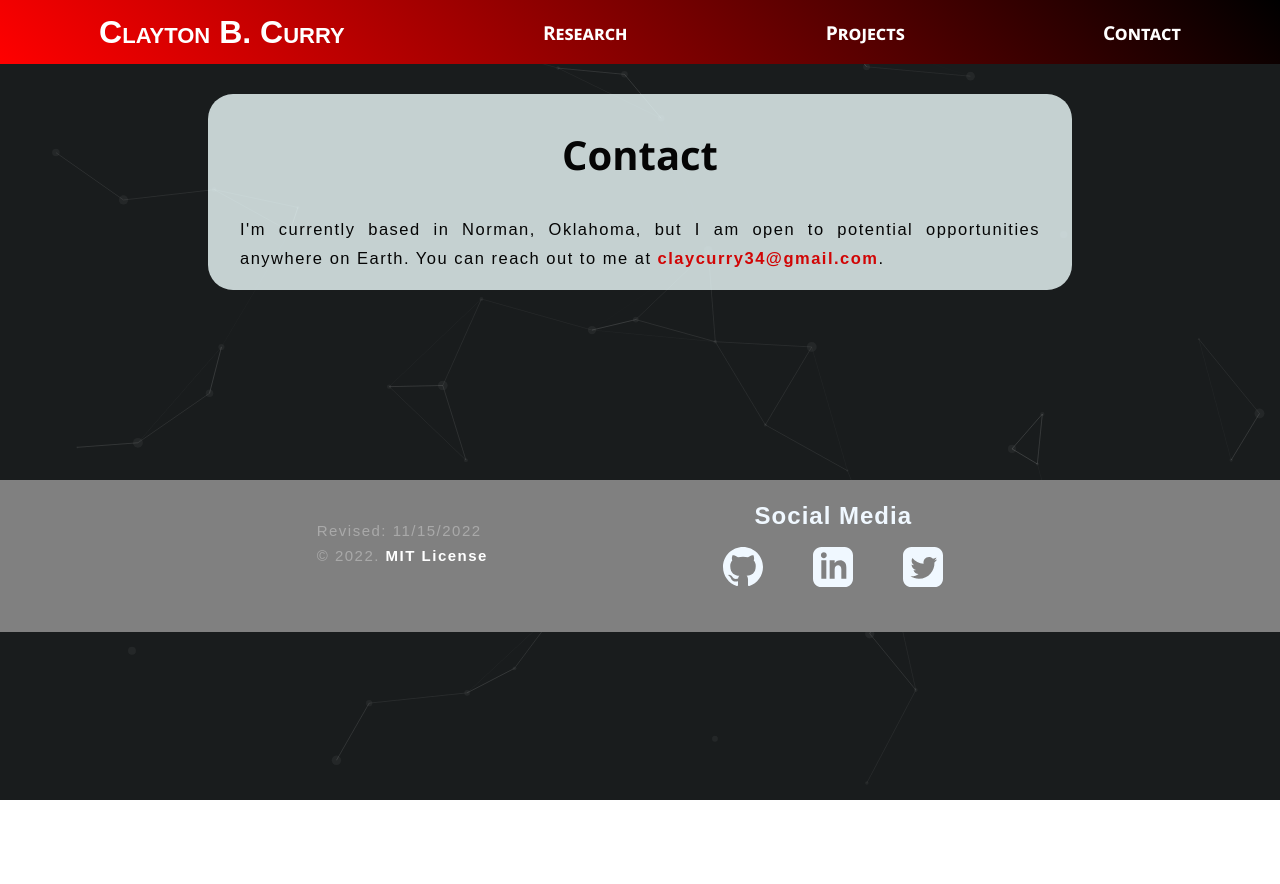
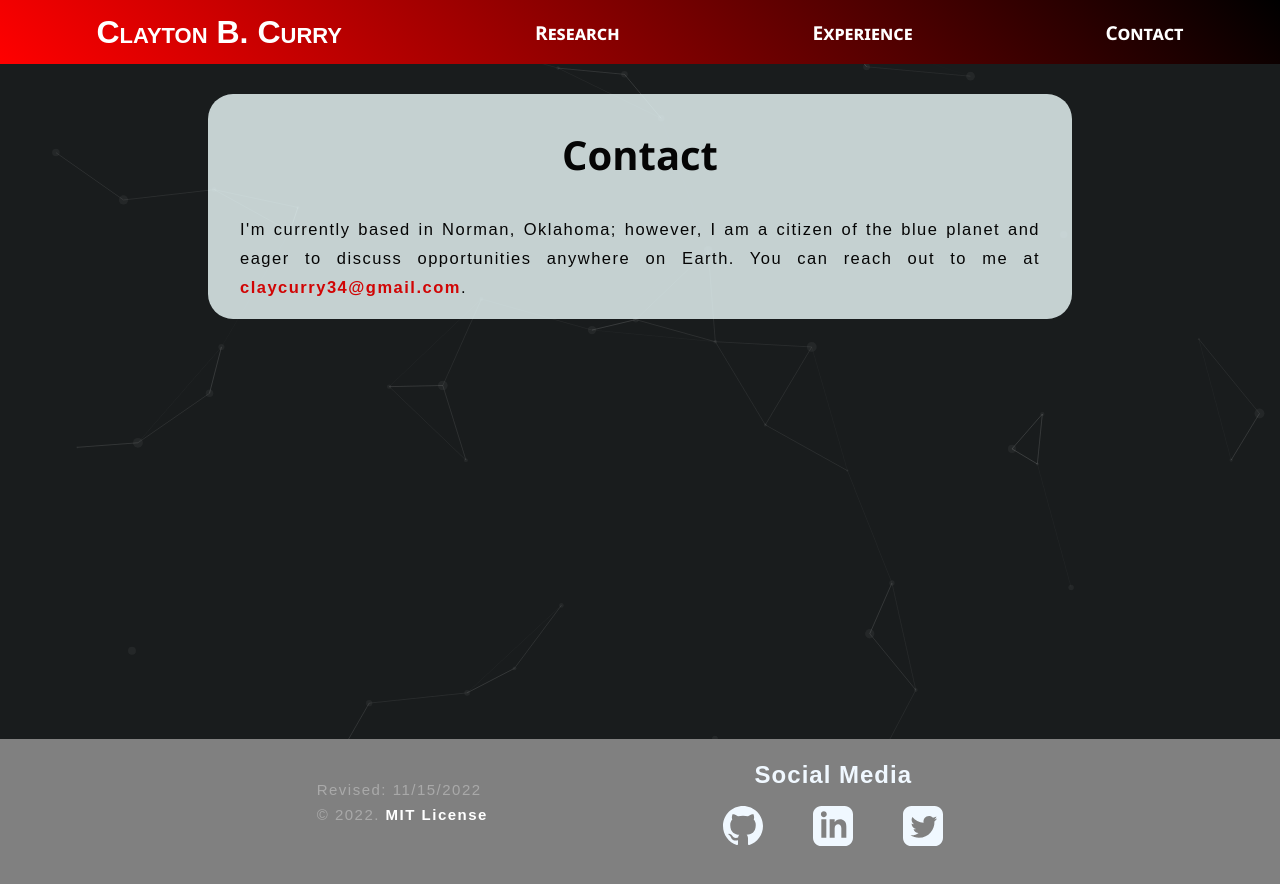
Before and after one commit to clay-curry/Website, a React (Create React App) app: page /contact in a window 1280 px wide. Shown: the top 884 px of the page. Before the commit the page ends 800 px from the top, so only its background shows below. Built offline with nearby package versions, Linux system fonts and the light colour scheme.

Commit message:
renamed projects to 'experience'

```diff
--- a/src/components/NavBar.tsx
+++ b/src/components/NavBar.tsx
@@ -15,7 +15,7 @@ function NavBar(){
                 </li>
 
                 <li className='button'>
-                    <NavLink to='/projects'>Projects</NavLink>
+                    <NavLink to='/experience'>Experience</NavLink>
                 </li>
 
                 <li className='button'>
--- a/src/index.tsx
+++ b/src/index.tsx
@@ -7,7 +7,7 @@ import {
   Routes
 } from "react-router-dom";
 
-import { Home, Research, Projects, Contact } from './pages';
+import { Home, Research, Experience, Contact } from './pages';
 
 ReactDOM.render(
   <React.StrictMode>
@@ -15,7 +15,7 @@ ReactDOM.render(
       <Routes>
         <Route path="/" element={<Home />} />
         <Route path="/research" element={<Research />} />
-        <Route path="/projects" element={<Projects />} />
+        <Route path="/experience" element={<Experience />} />
         <Route path="/contact"  element={<Contact />} />
         <Route path="/resume" element={<Resume />}/>
 
--- a/src/pages/Contact.tsx
+++ b/src/pages/Contact.tsx
@@ -9,6 +9,7 @@ function Contact() {
     <PageBody>
       <ContactInfo />
     </PageBody>
+    <div style={{height: '200px'}}>{/* Spacer */}</div>
     <Footer />
     </>);
 }
@@ -17,7 +18,7 @@ function Contact() {
 function ContactInfo() {
   return (<>
     <h2>Contact</h2>
-    <p> I'm currently based in Norman, Oklahoma, but I am open to potential opportunities anywhere on Earth. You can reach out to
+    <p> I'm currently based in Norman, Oklahoma; however, I am a citizen of the blue planet and eager to discuss opportunities anywhere on Earth. You can reach out to
       me at <a href="mailto:claycurry34@gmail.com">claycurry34@gmail.com</a>.</p>
     </>)
 }
--- a/src/pages/Projects.tsx
+++ b/src/pages/Experience.tsx
@@ -5,13 +5,13 @@ import logo from "../assets/C_512.png"
 import cube from "../assets/cube.png"
 import { Footer, MoreComing, NavBar, PageBody, JupyterBook, GitHub, ExperienceItem, BadgeRow } from '../components';
 
-function Projects() {
+function Experience() {
   return (
 
   <>
     <NavBar/>
     <PageBody>
-      <h2>Project Portfolio</h2>
+      <h2>Experience</h2>
         <PersonalProjects />
         <WorkExperience />
       <MoreComing />
@@ -98,4 +98,4 @@ function WorkExperience() {
   </Fragment>);
 }
 
-export default Projects;
+export default Experience;
--- a/src/pages/Home.tsx
+++ b/src/pages/Home.tsx
@@ -35,7 +35,7 @@ function Description(){
 function Buttons(){
   return (<div className='userbuttons'>
         <Btn rel="contact" href="/research/" className="red" text="Research" />
-        <Btn rel="contact" href="/projects/" className="yellow" text="Projects" />
+        <Btn rel="contact" href="/experience/" className="yellow" text="Experience" />
         <Btn rel="contact" href="/contact/" className="green" text="Hire Me" />
         <Btn rel="contact" href="/contact/" className="blue" text="Contact Me" />
     </div>)
--- a/src/pages/index.js
+++ b/src/pages/index.js
@@ -1,4 +1,4 @@
 export { default as Home } from './Home';
 export { default as Research } from './Research';
-export { default as Projects } from './Projects';
+export { default as Experience } from './Experience';
 export { default as Contact } from './Contact';
```
